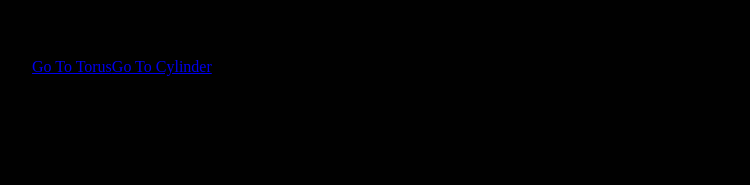
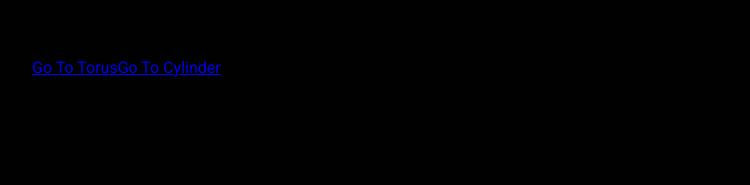
Before and after one commit to valentinsld/boilerplate-nuxt-three, a Nuxt app: page / in a window 1280 px wide. Shown: the top 185 px of the page, without its empty margins (26-776 px from the left). Built offline with nearby package versions, Linux system fonts and the light colour scheme.

Commit message:
feat(styles): add global style

```diff
--- a/nuxt.config.js
+++ b/nuxt.config.js
@@ -16,7 +16,7 @@ export default {
   pageTransition: 'fade',
 
   // Global CSS: https://go.nuxtjs.dev/config-css
-  css: [],
+  css: ['./styles/index.css'],
 
   // Plugins to run before rendering page: https://go.nuxtjs.dev/config-plugins
   plugins: [],
--- /dev/null
+++ b/styles/index.css
@@ -0,0 +1,6 @@
+@import url('https://fonts.googleapis.com/css2?family=Roboto:wght@300;400;500&display=swap');
+
+html,
+body {
+  font-family: Roboto, Arial, Helvetica, sans-serif;
+}
```
